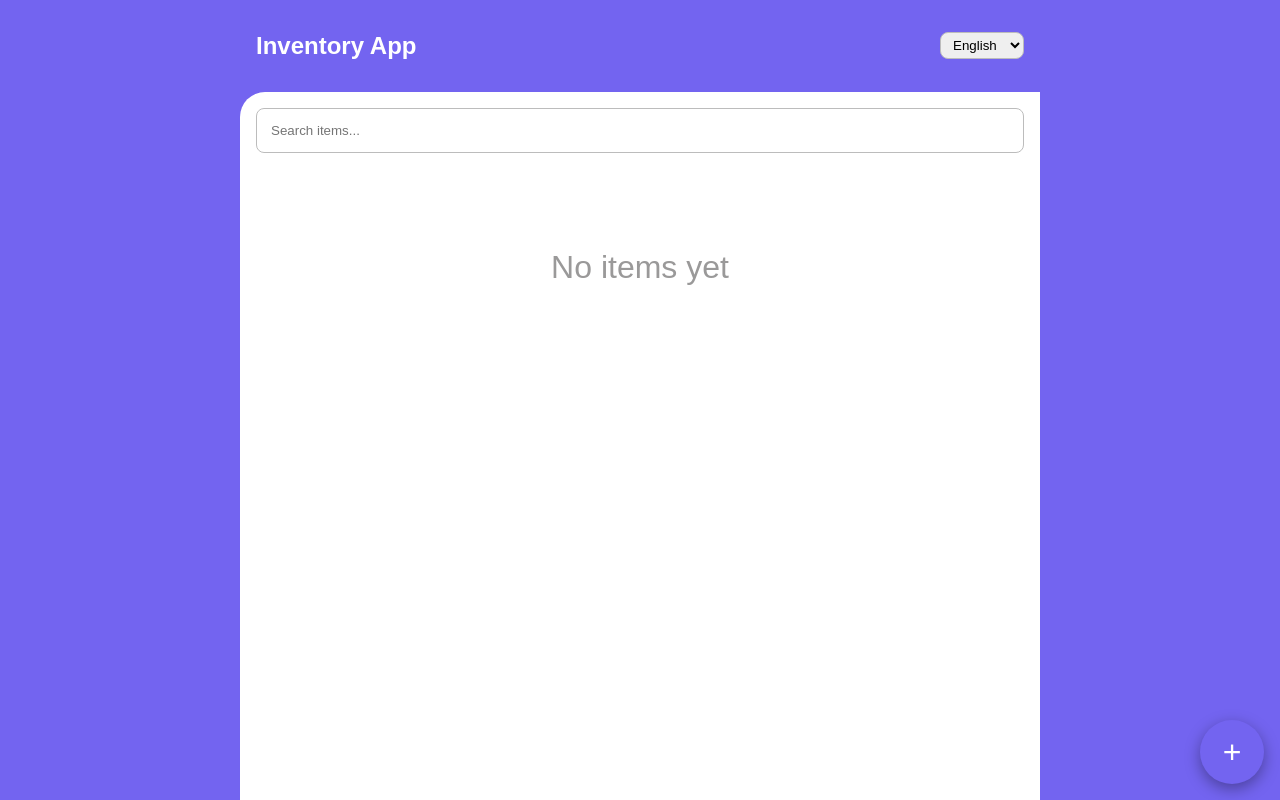
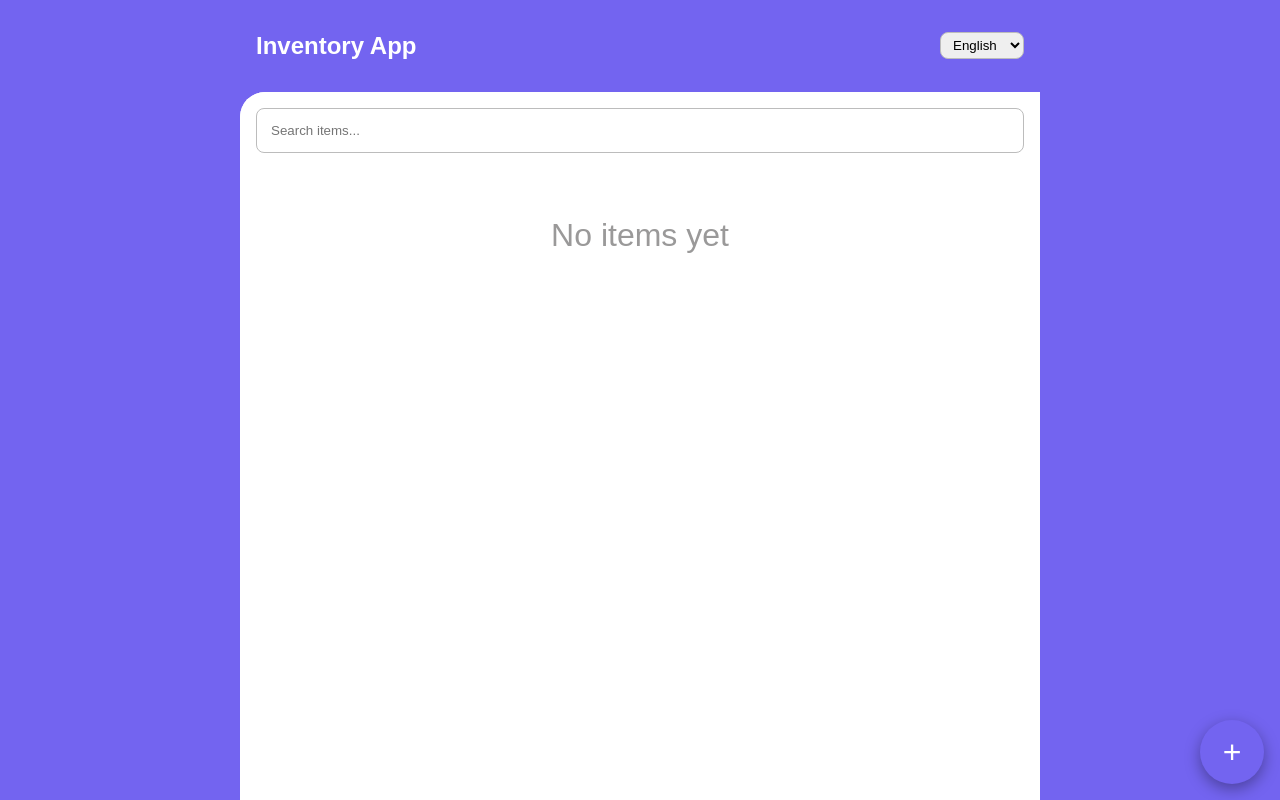
Before and after one commit to nir905/inventory, a React (Vite) app: page / in a window 1280 px wide. Built offline with nearby package versions, Linux system fonts and the light colour scheme.

Commit message:
fix search style

```diff
--- a/src/inventory/components/Inventory.jsx
+++ b/src/inventory/components/Inventory.jsx
@@ -13,14 +13,19 @@ const Wrapper = styled.main`
   overflow: scroll;
 `;
 
+const SearchWrapper = styled.div`
+  position: sticky;
+  top: -17px;
+  background: #fff;
+  margin: -17px -17px 17px;
+  padding: 17px 17px 0;
+`;
+
 const Search = styled.input`
   border: 1px solid #bcbcbc;
   padding: 14px;
   border-radius: 8px;
   width: 100%;
-  margin-bottom: 32px;
-  position: sticky;
-  top: -17px;
 `;
 
 const List = styled.div`
@@ -92,11 +97,13 @@ const Inventory = () => {
 
   return (
     <Wrapper>
-      <Search
-        placeholder={t("search_items")}
-        value={search}
-        onChange={(e) => setSearch(e.target.value)}
-      />
+      <SearchWrapper>
+        <Search
+          placeholder={t("search_items")}
+          value={search}
+          onChange={(e) => setSearch(e.target.value)}
+        />
+      </SearchWrapper>
 
       {list.length > 0 ? (
         <List>
```
